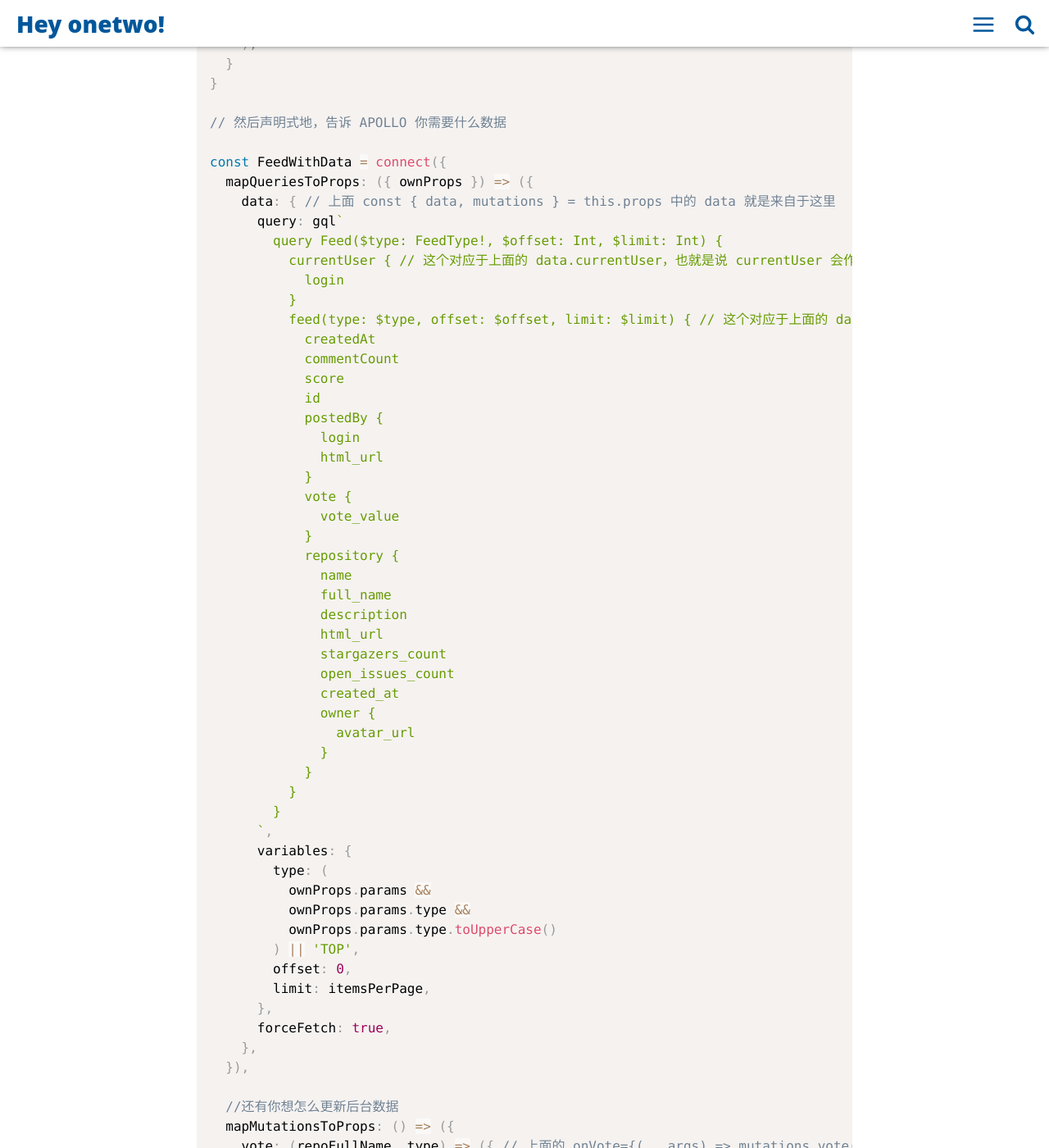
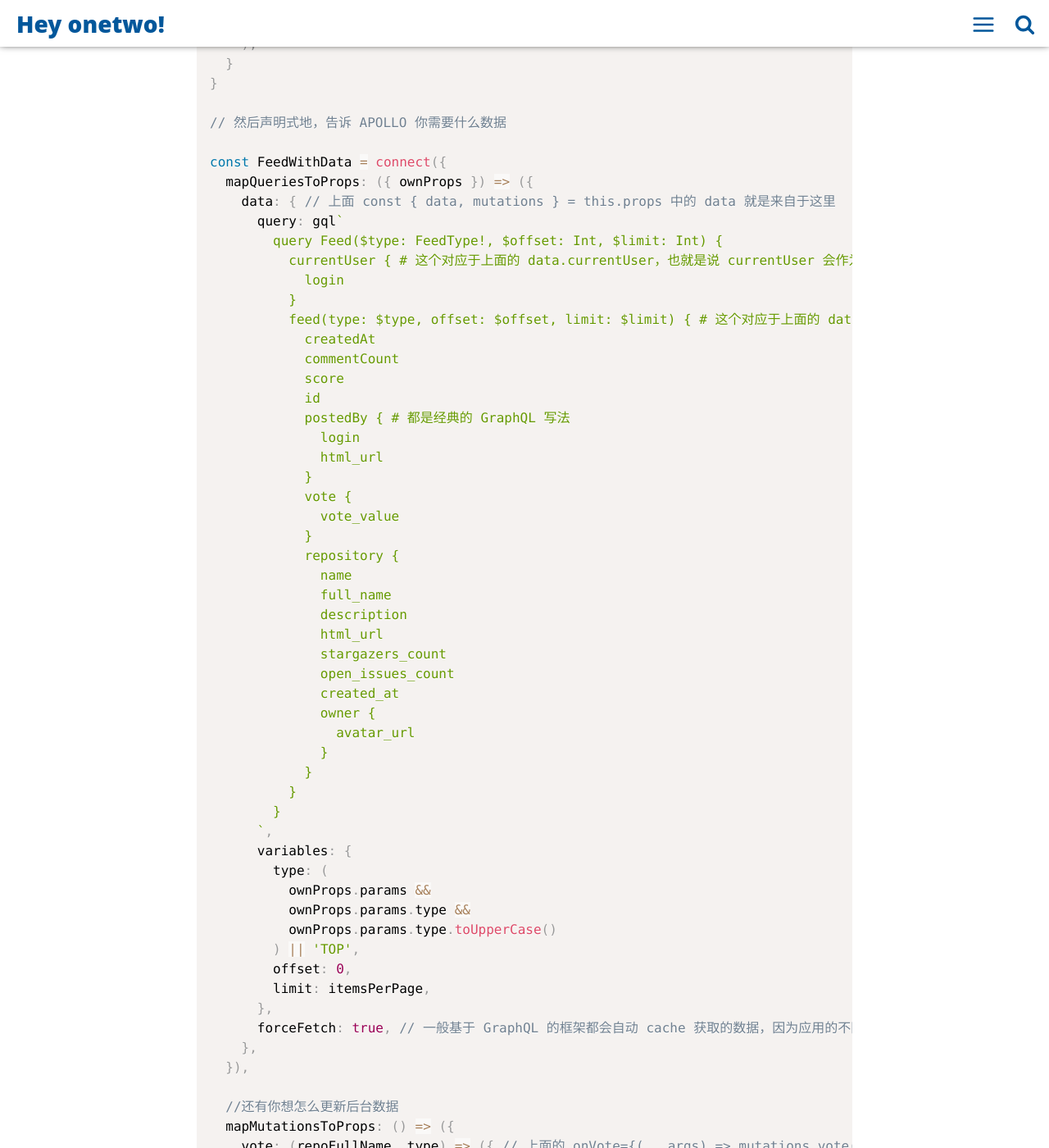
Before and after one commit to linonetwo/linonetwo.github.io, a Jekyll site: the page built from _posts/2016-08-04-Meteor新出的数据框架APOLLO.md, in a window 1280 px wide and 1400 px high, scrolled down 2608 px. Shown: the whole window at 82% size. Built offline with Jekyll 4.4.1, drawn with Linux system fonts in a browser that asks for light colours; comment, search, counter and statistics services are not loaded; some of the changed text lies outside the part shown.

Commit message:
update to APOLLO 0.2

```diff
--- a/_posts/2016-08-04-Meteor新出的数据框架APOLLO.md
+++ b/_posts/2016-08-04-Meteor新出的数据框架APOLLO.md
@@ -61,15 +61,15 @@ const FeedWithData = connect({
     data: { // 上面 const { data, mutations } = this.props 中的 data 就是来自于这里
       query: gql`
         query Feed($type: FeedType!, $offset: Int, $limit: Int) {
-          currentUser { // 这个对应于上面的 data.currentUser，也就是说 currentUser 会作为 data 对象的一个 key
+          currentUser { # 这个对应于上面的 data.currentUser，也就是说 currentUser 会作为 data 对象的一个 key
             login
           }
-          feed(type: $type, offset: $offset, limit: $limit) { // 这个对应于上面的 data.feed
+          feed(type: $type, offset: $offset, limit: $limit) { # 这个对应于上面的 data.feed
             createdAt
             commentCount
             score
             id
-            postedBy {
+            postedBy { # 都是经典的 GraphQL 写法
               login
               html_url
             }
@@ -100,7 +100,7 @@ const FeedWithData = connect({
         offset: 0,
         limit: itemsPerPage,
       },
-      forceFetch: true,
+      forceFetch: true, // 一般基于 GraphQL 的框架都会自动 cache 获取的数据，因为应用的不同角落可能会用到同一个数据。forceFetch 则表示别 cache
     },
   }),
 
@@ -314,4 +316,6 @@ export class Entries {
 以上就是 GraphQL Server 里需要写的内容。
 由此，我们就了解了 UI Component 和 GraphQL Server 的写法，请看下图:
 ![flex](http://docs.apollostack.com/assets/client-diagrams/2-map.png)
-其余部分就是 APOLLO 的工作了。
+其余部分就是 APOLLO 的工作了，它将返回的数据[放在 Redux 里](http://docs.apollostack.com/apollo-client/redux.html)，然后更新 UI。
+
+如果你正在做一个初期 demo，数据需求快速变动，你可以试试 APOLLO; 如果你正在重构一个大型应用，其数据依赖错综复杂，你也可试试 APOLLO。
```
Also changed, not shown: other parts of _posts/2016-08-04-Meteor新出的数据框架APOLLO.md (+14 -12 lines).
